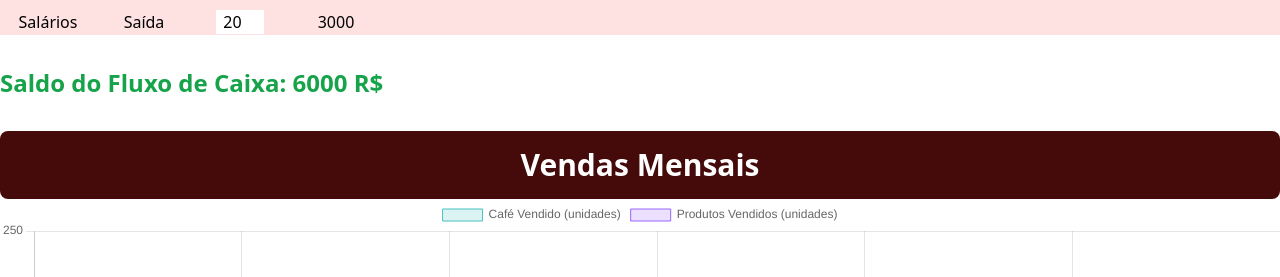
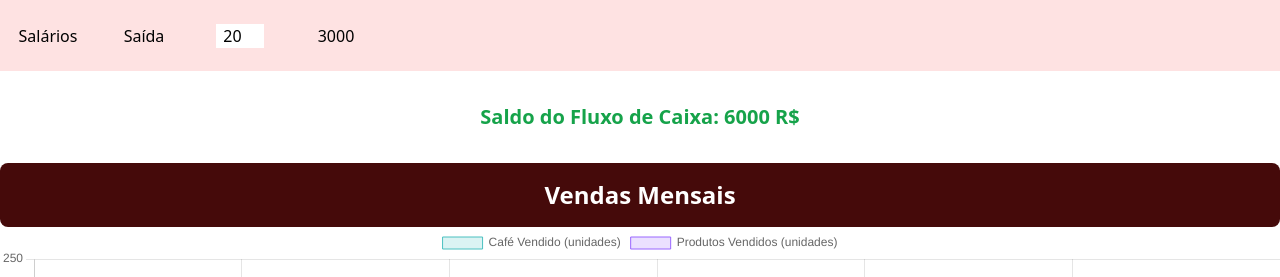
Before and after one commit to Dev-Evolutions/Dashboard, a Vue app in the folder meu-projeto/: page / in a window 1280 px wide. Shown: the part 339-616 px from the top of the page. Built offline with nearby package versions, Linux system fonts and the light colour scheme.

Commit message:
Página  de dashboard finalizada

```diff
--- a/meu-projeto/src/Components/FinancialDashboard.vue
+++ b/meu-projeto/src/Components/FinancialDashboard.vue
@@ -18,30 +18,30 @@
         </thead>
         <tbody>
           <tr v-for="(entrada, index) in entradas" :key="index" class="bg-green-100 flex flex-row pt-2 text-center " id="entradas">
-            <td class="w-24">{{ entrada.descricao }}</td>
-            <td class="w-24">Entrada</td>
-            <td class="w-24">
+            <td class="w-24 h-12">{{ entrada.descricao }}</td>
+            <td class="w-24 h-12">Entrada</td>
+            <td class="w-24 h-12">
               <input type="number" v-model="entrada.quantidade" class="w-12 text-center"/>
             </td>
-            <td class="w-24">{{ entrada.valor }}</td>
+            <td class="w-24 h-12">{{ entrada.valor }}</td>
           </tr>
           <tr v-for="(saida, index) in saidas" :key="index" class="bg-red-100 flex flex-row pt-2 text-center">
-            <td class="w-24">{{ saida.descricao }}</td>
-            <td class="w-24">Saída</td>
-            <td class="w-24">
+            <td class="w-24 h-12">{{ saida.descricao }}</td>
+            <td class="w-24 h-12">Saída</td>
+            <td class="w-24 h-12">
               <input type="number" v-model="saida.quantidade" class="w-12 text-center"/>
             </td>
-            <td class="w-24">{{ saida.valor }}</td>
+            <td class="w-24 h-12">{{ saida.valor }}</td>
           </tr>
         </tbody>
       </table>
 
-      <div class="mt-8">
-        <h2 class="text-2xl font-bold text-green-600">Saldo do Fluxo de Caixa: {{ saldo }} R$</h2>
+      <div class="mt-8 flex justify-center">
+        <h2 class="text-xl font-bold text-green-600">Saldo do Fluxo de Caixa: {{ saldo }} R$</h2>
       </div>
 
       <div class="mt-8">
-        <h3 class="bg-red-950 text-white py-4 rounded-lg flex justify-center items-center text-3xl font-bold">Vendas Mensais</h3>
+        <h3 class="bg-red-950 text-white py-4 rounded-lg flex justify-center items-center text-2xl font-bold">Vendas Mensais</h3>
         <canvas id="vendasMensais"></canvas>
       </div>
     </main>
```
